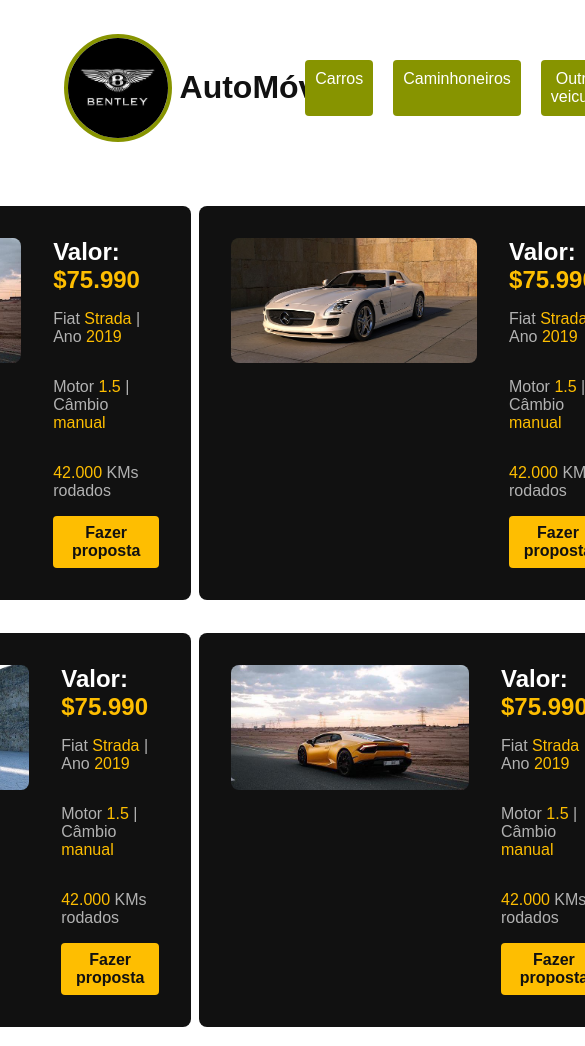
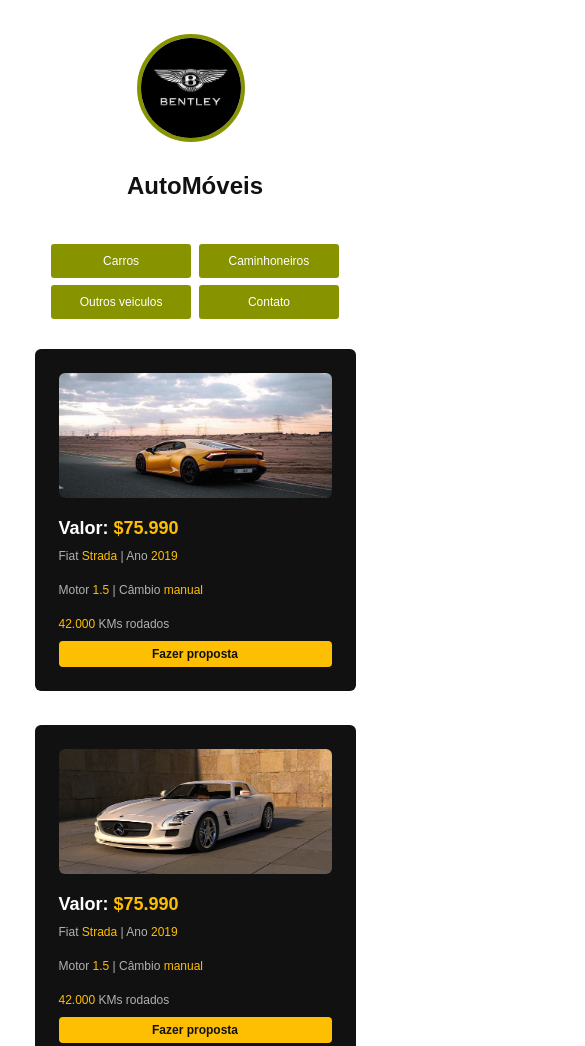
Before and after one commit to LuisGustavo52/atividade4-web1, a plain HTML site: page index.html in a window 390 px wide. Shown: the top 1046 px of the page, 585 px wide, since content can reach past the window. Drawn offline with Linux system fonts and the light colour scheme.

Commit message:
Finalização atv

```diff
--- a/estilo.css
+++ b/estilo.css
@@ -11,18 +11,20 @@ h1{
     font-weight: 700;
     color: #111;
     margin: 0;
+    font-size: 24px;
 }
 
 main{
     display: flex;
     flex-direction: column;
     align-items: center;
+    margin: auto;
 
 }
 
 .card-row{
-    display: flex;
-
+    display: grid;
+    grid-template-columns: 1fr 1fr;
 }
 
 .card{
@@ -72,7 +74,7 @@ h2 span{
 
 .logo{
     border-radius: 50%;
-    width: 100px;
+    width: 8vw;
     border: 4px solid #879400;
     margin-right: 2vw;
 }
@@ -93,20 +95,142 @@ nav{
     display: flex;
     justify-content: right;
     width: 100%;
+    flex-wrap:  wrap;
 }
 
 header{
     display: flex;
     align-items: center;
     margin-bottom: 30px;
+    width: 90vw;
+    max-width: 100%;
 }
 
 .nav-item{
     border-radius: 0.25em;
-    padding: 10px 10px;
-    width: 130px;
-    margin: 0px 10px;
+    padding: 10px 20px;
+    width: 9vw;
+    margin: 0px 5px;
     text-align: center;
     color: white;
     background-color: #879400;
 }
+
+a{
+    text-decoration: none;
+}
+
+@media screen and (min-width:481px) and (max-width:768px){
+    .card-conteudo{
+        display: grid;
+        grid-template-columns: 1fr;
+        margin: 20px 0 0px;
+
+    }
+
+    .card{
+        display: grid;
+        max-width: 100%;
+    }
+
+    .card img{
+        width: 35vw;
+    }
+
+    .logo{
+        width: 10vw;
+    }
+
+    h1{
+        font-size: 24px;
+    }
+
+    p{
+        margin:10px 0;
+    }
+
+    nav{
+        display: grid;
+        width: auto;
+        grid-template-columns: 1fr 1fr;
+        gap: 2vw;
+
+    }
+    header{
+        gap: 40px;
+    }
+
+    .nav-item{
+        width: 100px;
+        margin: 0;
+
+    }
+
+    html{
+        font-size: 14px;
+    }
+
+}
+
+@media screen and (max-width:480px){
+    html{
+        font-size: 12px;
+    }
+    .card-conteudo{
+        display: grid;
+        grid-template-columns: 1fr;
+        margin: 20px 0 0px;
+
+    }
+
+    .card{
+        display: grid;
+        grid-template-columns: 1fr;
+        max-width: 100%;
+    }
+
+    .card img{
+        width: 70vw;
+    }
+
+    .logo{
+        margin-bottom: 30px;
+        width: 100px;
+    }
+
+    h1{
+        font-size: 24px;
+    }
+
+    p{
+        margin:10px 0;
+    }
+
+    nav{
+        display: grid;
+        width: auto;
+        grid-template-columns: 1fr 1fr;
+        gap: 2vw;
+
+    }
+    header{
+        display: flex;
+        flex-direction: column;
+        gap: 10px;
+    }
+
+    .card-row{
+        display: flex;
+        flex-direction: column;
+    }
+    .div-logo{
+        display: flex;
+        flex-direction: column;
+    }
+
+    .nav-item{
+        width: 100px;
+        margin: 0;
+
+    }
+}
--- a/index.html
+++ b/index.html
@@ -16,18 +16,10 @@
         </div>
 
         <nav>
-            <div class="nav-item">
-                Carros
-            </div>
-            <div class="nav-item">
-                Caminhoneiros
-            </div>
-            <div class="nav-item">
-                Outros veiculos
-            </div>
-            <div class="nav-item">
-                Contato
-            </div>
+            <a href="#carros" class="nav-item">Carros</a>
+            <a href="#caminhoneiros"class="nav-item">Caminhoneiros</a>
+            <a href="#outros" class="nav-item">Outros veiculos</a>
+            <a href="#contato" class="nav-item">Contato</a>
         </nav>
     </header>
 
```
